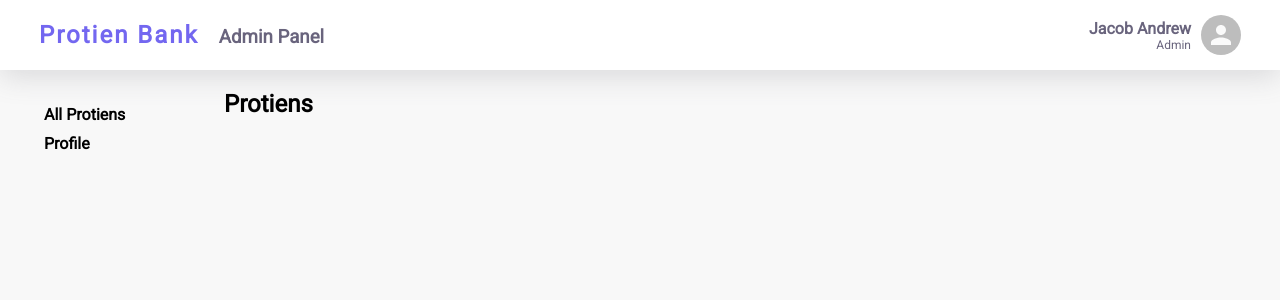
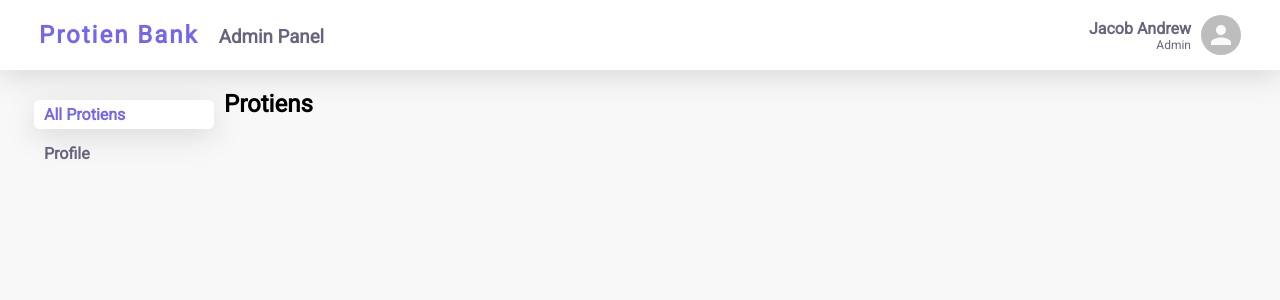
Before and after one commit to korathbasil/protien-bank-admin, a React (Create React App) app: page / in a window 1280 px wide. Shown: the top 300 px of the page. Built offline with nearby package versions, Linux system fonts and the light colour scheme.

Commit message:
feat: sidebar style route and style switching

```diff
--- a/src/app/App.css
+++ b/src/app/App.css
@@ -16,6 +16,10 @@ body {
 
   background-color: var(--col-lightgrey-bg);
 }
+a {
+  color: var(--col-grey-text);
+  text-decoration: none;
+}
 .conatiner {
   max-width: 1200px;
   margin: 0 auto;
--- a/src/components/sidebar/Sidebar.tsx
+++ b/src/components/sidebar/Sidebar.tsx
@@ -1,22 +1,52 @@
+import { useState } from "react";
+import { Link } from "react-router-dom";
+
 import "./sidebar.css";
 
 export const Sidebar = () => {
+  const [activeRoute, setActiveRoute] = useState("/");
+
   return (
     <aside className="sidebar">
-      <SidebarItem title="All Protiens" />
-      <SidebarItem title="Profile" />
+      <SidebarItem
+        title="All Protiens"
+        link="/"
+        route={activeRoute}
+        clickHandler={setActiveRoute}
+      />
+      <SidebarItem
+        title="Profile"
+        link="/profile"
+        route={activeRoute}
+        clickHandler={setActiveRoute}
+      />
     </aside>
   );
 };
 
-interface ISidebarProps {
+interface ISidebarItemProps {
   title: string;
+  link: string;
+  route: string;
+  clickHandler: React.Dispatch<React.SetStateAction<string>>;
 }
 
-const SidebarItem: React.FC<ISidebarProps> = ({ title }) => {
+const SidebarItem: React.FC<ISidebarItemProps> = ({
+  title,
+  link,
+  route,
+  clickHandler,
+}) => {
   return (
-    <div className="sidebar__item">
-      <h4>{title}</h4>
-    </div>
+    <Link to={link}>
+      <div
+        className={`sidebar__item ${
+          route === link ? "sidebar__itemSelected" : null
+        }`}
+        onClick={() => clickHandler(link)}
+      >
+        <h4>{title}</h4>
+      </div>
+    </Link>
   );
 };
--- a/src/components/sidebar/sidebar.css
+++ b/src/components/sidebar/sidebar.css
@@ -8,4 +8,11 @@
 .sidebar__item {
   width: 100%;
   padding: 5px 10px;
+  margin-bottom: 10px;
+  border-radius: 5px;
 }
+.sidebar__itemSelected {
+  background-color: white;
+  color: var(--col-primary);
+  box-shadow: var(--shadow-light);
+}
```
